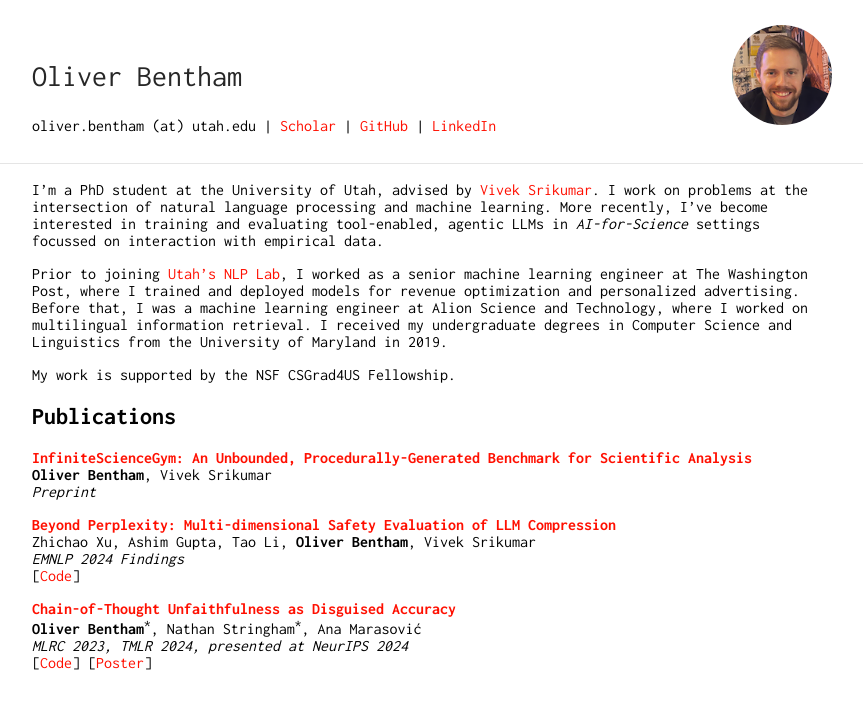
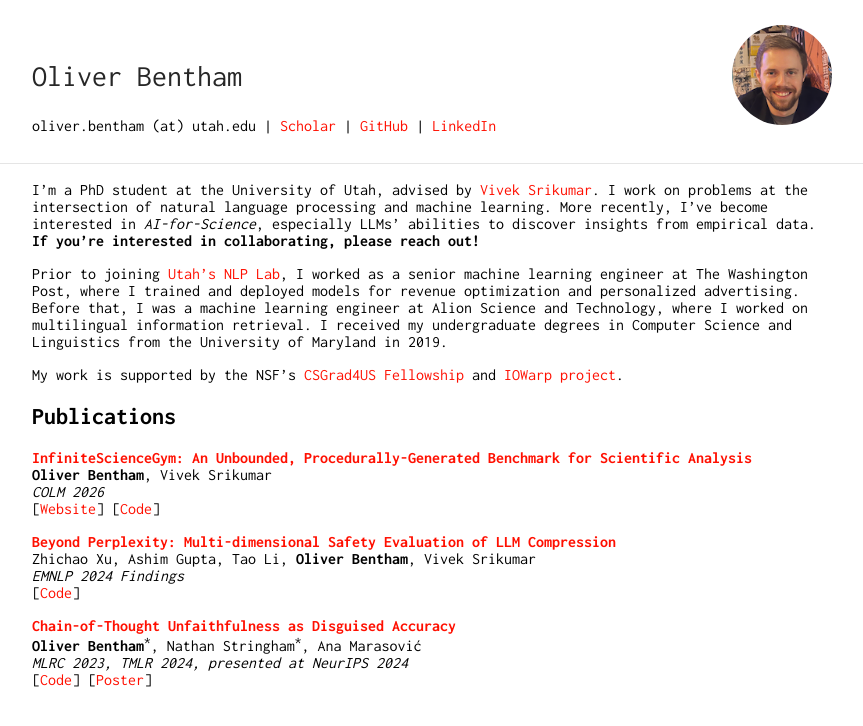
Before and after one commit to obentham/oliverbentham, a Jekyll site: the page built from index.md, in a window 1280 px wide. Shown: the top 726 px of the page, without its empty margins (208-1071 px from the left). Built offline with Jekyll 4.4.1, drawn with Linux system fonts in a browser that asks for light colours.

Commit message:
Update ISG preprint -> COLM

```diff
--- a/_sass/_style.scss
+++ b/_sass/_style.scss
@@ -27,6 +27,7 @@ hr {
 }
 .paper-title {
     color: $accent;
+    font-weight: bold;
 }
 
 /* Navbar */
--- a/index.md
+++ b/index.md
@@ -2,24 +2,25 @@
 layout: default
 ---
 
-I'm a PhD student at the University of Utah, advised by [Vivek Srikumar](https://svivek.com/). I work on problems at the intersection of natural language processing and machine learning. More recently, I've become interested in training and evaluating tool-enabled, agentic LLMs in *AI-for-Science* settings focussed on interaction with empirical data.
+I'm a PhD student at the University of Utah, advised by [Vivek Srikumar](https://svivek.com/). I work on problems at the intersection of natural language processing and machine learning. More recently, I've become interested in *AI-for-Science*, especially LLMs' abilities to discover insights from empirical data. **If you're interested in collaborating, please reach out!**
 
 Prior to joining [Utah's NLP Lab](https://nlp.cs.utah.edu/), I worked as a senior machine learning engineer at The Washington Post, where I trained and deployed models for revenue optimization and personalized advertising. Before that, I was a machine learning engineer at Alion Science and Technology, where I worked on multilingual information retrieval. I received my undergraduate degrees in Computer Science and Linguistics from the University of Maryland in 2019.
 
-My work is supported by the NSF CSGrad4US Fellowship.
+My work is supported by the NSF's [CSGrad4US Fellowship](https://cra.org/csgrad4us/) and [IOWarp project](https://www.nsf.gov/awardsearch/show-award?AWD_ID=2411319).
 
 ## Publications
 
-<span class="paper-title">[**InfiniteScienceGym: An Unbounded, Procedurally-Generated Benchmark for Scientific Analysis**](https://arxiv.org/abs/2604.13201)</span> \\
+<span class="paper-title">[InfiniteScienceGym: An Unbounded, Procedurally-Generated Benchmark for Scientific Analysis](https://arxiv.org/abs/2604.13201)</span> \\
 **Oliver Bentham**, Vivek Srikumar \\
-*Preprint*
+*COLM 2026* \\
+[[Website](https://infinitesciencegym.github.io/)] [[Code](https://github.com/utahnlp/infinite-science-gym)]
 
-<span class="paper-title">[**Beyond Perplexity: Multi-dimensional Safety Evaluation of LLM Compression**](https://arxiv.org/abs/2407.04965)</span> \\
+<span class="paper-title">[Beyond Perplexity: Multi-dimensional Safety Evaluation of LLM Compression](https://arxiv.org/abs/2407.04965)</span> \\
 Zhichao Xu, Ashim Gupta, Tao Li, **Oliver Bentham**, Vivek Srikumar \\
 *EMNLP 2024 Findings* \\
 [[Code](https://github.com/zhichaoxu-shufe/Beyond-Perplexity-Compression-Safety-Eval)]
 
-<span class="paper-title">[**Chain-of-Thought Unfaithfulness as Disguised Accuracy**](https://arxiv.org/abs/2402.14897)</span> \\
+<span class="paper-title">[Chain-of-Thought Unfaithfulness as Disguised Accuracy](https://arxiv.org/abs/2402.14897)</span> \\
 **Oliver Bentham**<sup>\*</sup>, Nathan Stringham<sup>\*</sup>, Ana Marasović \\
 *MLRC 2023, TMLR 2024, presented at NeurIPS 2024* \\
 [[Code](https://github.com/utahnlp/cot_disguised_accuracy)] [[Poster](https://drive.google.com/file/d/1AlLEox9shZW0UFk6PJwcoQq-o8jMLQRE/view?usp=sharing)]
```
